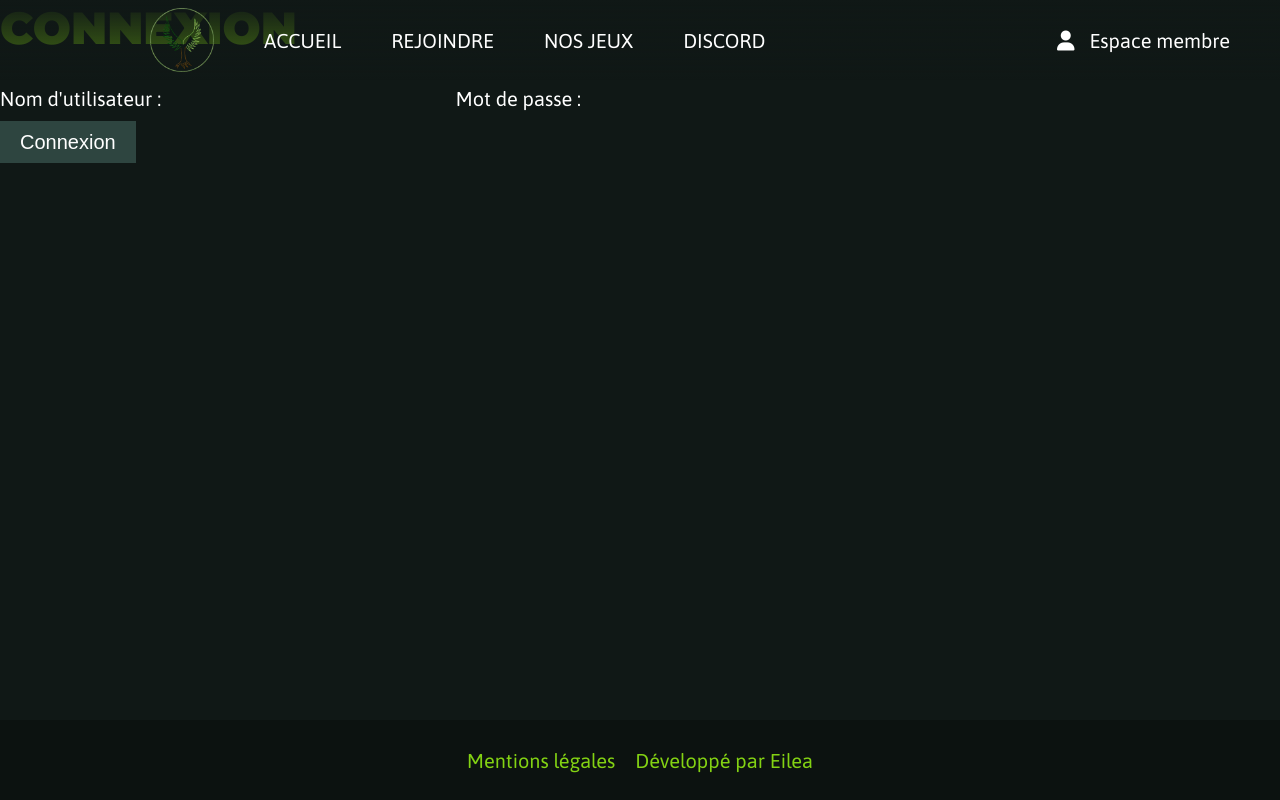
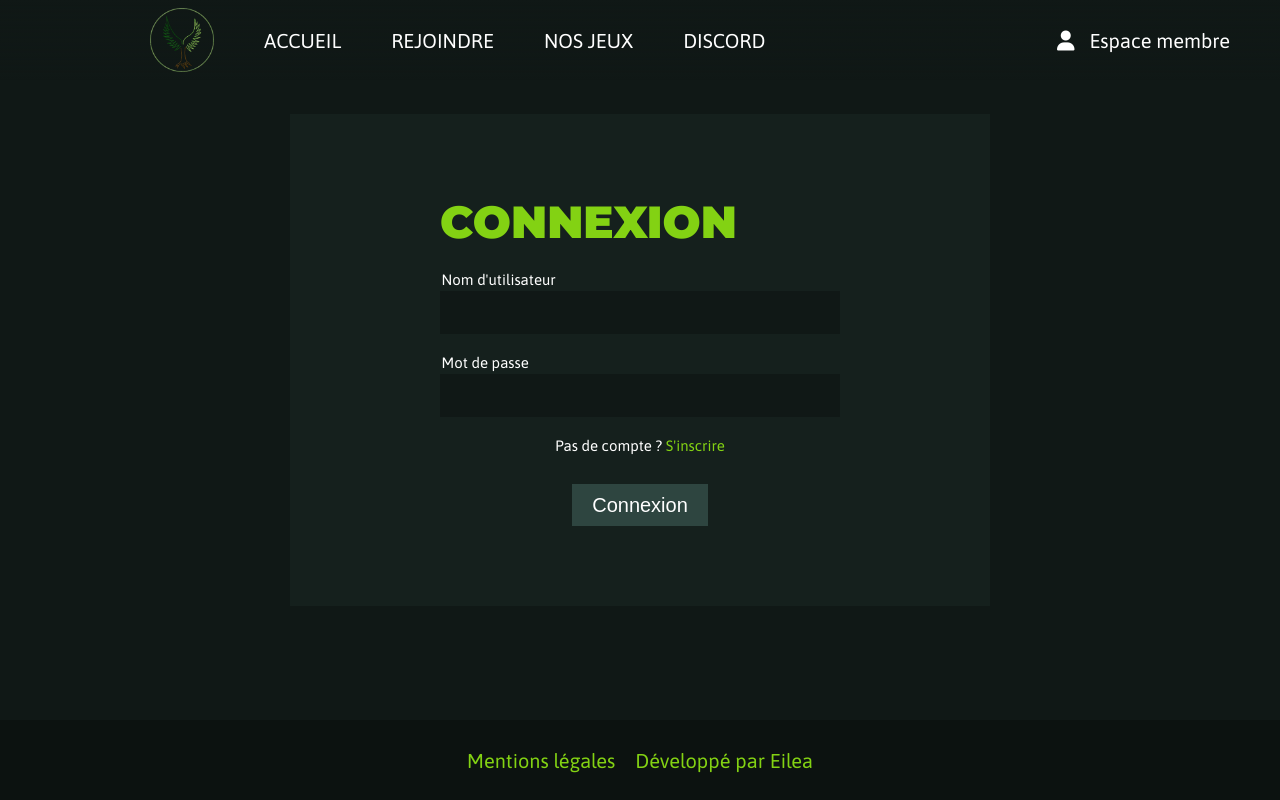
Before and after one commit to Yoann-Moreau/ethilvan, a Symfony app: template templates/identification/login.html.twig in a window 1280 px wide. Run offline with Twig, Linux system fonts and the light colour scheme; the template is opened without the code that fills it, so the values that code supplies are empty; style sheets or scripts are compiled from the project's sources; some libraries are stand-ins or nearby versions.

Commit message:
Basic style login and registration

```diff
--- a/src/Controller/IdentificationController.php
+++ b/src/Controller/IdentificationController.php
@@ -41,7 +41,7 @@ class IdentificationController extends AbstractController {
 			}
 
 			$password = $form->get('password')->getData();
-			$c_password = $form->get('confirm-password')->getData();
+			$c_password = $form->get('confirmPassword')->getData();
 			if ($password !== $c_password) {
 				$errors[] = 'Les deux mots de passe ne sont pas identiques';
 			}
--- a/src/Form/RegistrationType.php
+++ b/src/Form/RegistrationType.php
@@ -21,7 +21,7 @@ class RegistrationType extends AbstractType {
 				->add('password', PasswordType::class, [
 						'label' => 'Mot de passe',
 				])
-				->add('confirm-password', PasswordType::class, [
+				->add('confirmPassword', PasswordType::class, [
 						'label'  => 'Confirmer le mot de passe',
 						'mapped' => false,
 				]);
--- a/templates/base.html.twig
+++ b/templates/base.html.twig
@@ -20,7 +20,7 @@
 </head>
 
 
-<body>
+<body class="front">
 <header class="main-header">
 	<nav>
 		<div class="container left">
@@ -41,7 +41,7 @@
 	</nav>
 </header>
 
-<main class="main-container">
+<main class="main-container {% block main_class %}{% endblock %}">
 	{% block body %}{% endblock %}
 </main>
 
--- a/templates/front/games.html.twig
+++ b/templates/front/games.html.twig
@@ -9,7 +9,10 @@
 		<section class="container text">
 			<h1>{{ texts[0].title }}</h1>
 			<p>{{ texts[0].text|nl2br }}</p>
-			<a class="btn large" href="https://discord.gg/ZEECxNd" target="_blank">Rejoignez-nous sur Discord</a>
+			<a class="btn large" href="https://discord.gg/ZEECxNd" target="_blank">
+				<i class="fa-brands fa-discord"></i>
+				<span>Rejoignez-nous sur Discord</span>
+			</a>
 			<img class="currently" src="/assets/img/en-ce-moment.png" alt="En ce moment">
 		</section>
 		<section class="container current-games">
--- a/templates/identification/login.html.twig
+++ b/templates/identification/login.html.twig
@@ -2,23 +2,35 @@
 
 {% block title %}Connexion{% endblock %}
 
+{% block main_class %}login{% endblock %}
+
 {% block body %}
 
+	<section class="window">
 		<h1>Connexion</h1>
 
 		<form action="{{ path('app_login') }}" method="post">
-		<label for="username">Nom d'utilisateur :</label>
+			<div class="input-container">
+				<label for="username">Nom d'utilisateur</label>
 				<input type="text" id="username" name="_username" value="{{ last_username }}"/>
+			</div>
 
-		<label for="password">Mot de passe :</label>
+			<div class="input-container">
+				<label for="password">Mot de passe</label>
 				<input type="password" id="password" name="_password"/>
+			</div>
+
+			<p>Pas de compte ? <a href="{{ path('app_registration') }}">S'inscrire</a></p>
 
 			<input type="hidden" name="_csrf_token" value="{{ csrf_token('authenticate') }}">
 
 			<input type="hidden" name="_target_path" value="/"/>
 
+			<div class="btns center">
 				<button type="submit">Connexion</button>
+			</div>
 		</form>
+	</section>
 
 
 {% endblock %}
```
Also changed, not shown: templates/identification/registration.html.twig (+36 -2 lines), public/assets/less/include/global.less, public/assets/less/include/layout.less, public/assets/less/include/var.less. Lines whose indentation alone changed are shown as unchanged.
